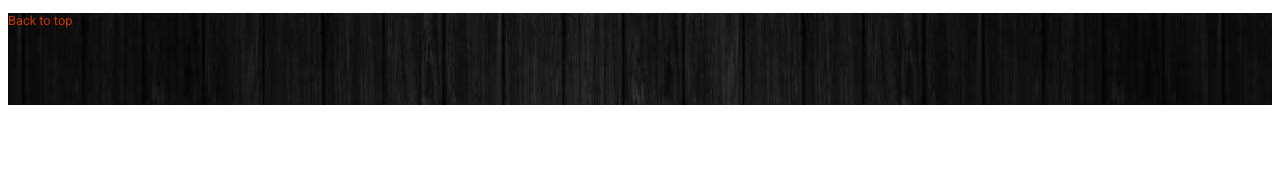
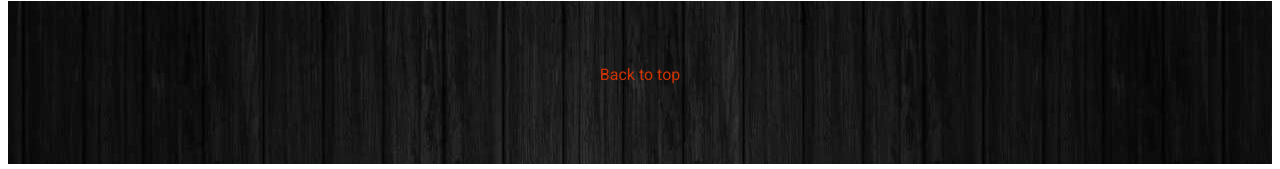
Before and after one commit to zhimmat/dsn1674-project-3, a plain HTML site: page index.html in a window 1280 px wide. Shown: the part 1125-1294 px from the top of the page. Before the commit the page ends 1238 px from the top, so only its background shows below. Drawn offline with Linux system fonts and the light colour scheme.

Commit message:
added a footer and fixed code

```diff
--- a/css/main.css
+++ b/css/main.css
@@ -101,6 +101,8 @@ background-image: linear-gradient(to bottom, rgba(0,0,0,0), rgba(0,0,0,0.5))
 
   footer{
   background-image: url("../images/background.jpg");
+  padding-top: 3em;
+  text-align: center;
 }
 
 div {
@@ -109,8 +111,7 @@ div {
 }
 
 p{
-  font-size: .8em;
+  font-size: 1em;
   font-family: 'Roboto', sans-serif;
   color: #cc3300;
-  text-align: center 10px;
 }
```
